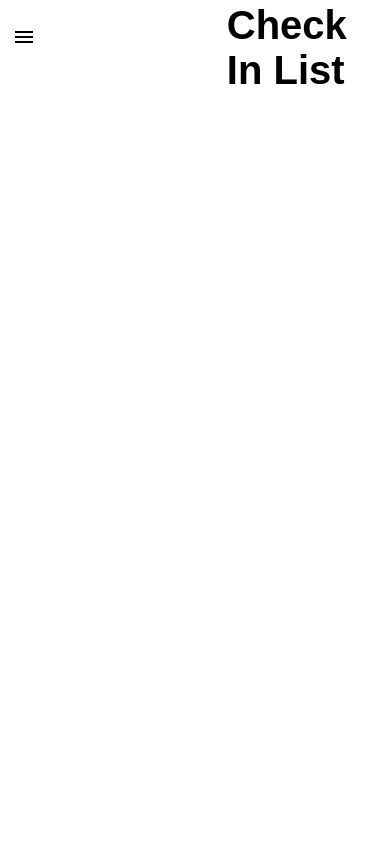
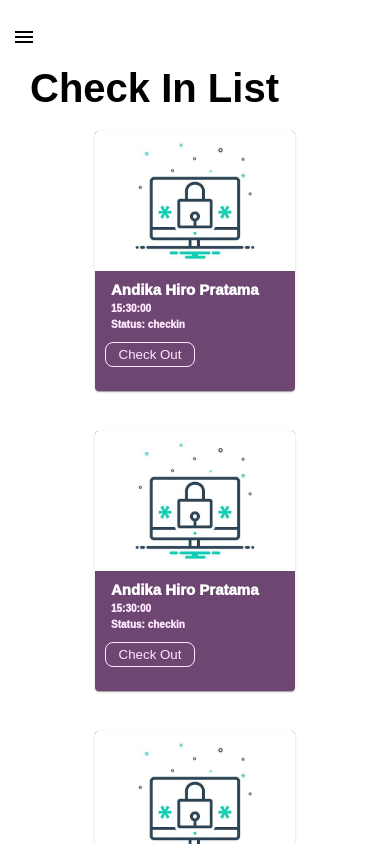
Before and after one commit to andikahiro21/absen-site, a React (Vite) app: page /check in a window 390 px wide. Shown: the top 844 px of the page. Built offline with nearby package versions, Linux system fonts and the light colour scheme; data requests are answered from the project's data file; a web font is replaced by a local one.

Commit message:
responsive

```diff
--- a/db.json
+++ b/db.json
@@ -5,14 +5,14 @@
       "name": "Andika Hiro Pratama",
       "checkin": "2023-11-02T15:30:00",
       "checkout": "2023-11-02T16:30:00",
-      "status": "checkout"
+      "status": "checkin"
     },
     {
       "id": 2,
       "name": "Andika Hiro Pratama",
       "checkin": "2023-11-02T15:30:00",
       "checkout": "2023-11-03T16:08:14",
-      "status": "checkout",
+      "status": "checkin",
       "time": "15:30:00"
     },
     {
@@ -44,7 +44,7 @@
       "name": "Tono SUTONO",
       "checkin": "2023-11-02T15:30:00",
       "checkout": "2023-11-03T16:14:31",
-      "status": "checkout",
+      "status": "checkin",
       "time": "15:30:00"
     },
     {
@@ -52,15 +52,15 @@
       "name": "Tono SUTONO",
       "checkin": "2023-11-02T15:30:00",
       "checkout": "2023-11-03T16:13:44",
-      "status": "checkout",
+      "status": "checkin",
       "time": "15:30:00"
     },
     {
       "id": 8,
       "name": "Tono SUTONO",
       "checkin": "2023-11-02T15:30:00",
-      "checkout": "",
-      "status": "checkout",
+      "checkout": "checkin",
+      "status": "",
       "time": "15:30:00"
     }
   ]
--- a/src/styles/check.css
+++ b/src/styles/check.css
@@ -3,8 +3,12 @@
   font-family: "Nunito", sans-serif;
 }
 
-.check {
-  margin-left: 220px;
+@media only screen and (max-width: 728px) {
+  .check {
+    margin-left: 15px;
+    padding-top: 15%;
+    padding-bottom: 10%;
+  }
 }
 .check .headers {
   padding-left: 4%;
@@ -20,4 +24,11 @@
   gap: 50px 0px;
   padding-top: 20px;
   padding-left: 50px;
+}
+@media only screen and (max-width: 728px) {
+  .check .cardContainer {
+    grid-template-columns: auto;
+    gap: 40px 0px;
+    padding-left: 80px;
+  }
 }/*# sourceMappingURL=check.css.map */
--- a/src/styles/check.scss
+++ b/src/styles/check.scss
@@ -1,9 +1,14 @@
 @import url("https://fonts.google.com/specimen/Nunito");
+@import "./responsive.scss";
 * {
   font-family: "Nunito", sans-serif;
 }
 .check {
-  margin-left: 220px;
+  @include rs {
+    margin-left: 15px;
+    padding-top: 15%;
+    padding-bottom: 10%;
+  }
   .headers {
     padding-left: 4%;
     padding-top: 2%;
@@ -13,6 +18,12 @@
     }
   }
   .cardContainer {
+    @include rs {
+      grid-template-columns: auto;
+      gap: 40px 0px;
+
+      padding-left: 80px;
+    }
     display: grid;
     grid-template-columns: auto auto auto auto auto;
     gap: 50px 0px;
--- /dev/null
+++ b/src/styles/responsive.css
@@ -0,0 +1 @@
+/*# sourceMappingURL=responsive.css.map */
--- /dev/null
+++ b/src/styles/responsive.scss
@@ -0,0 +1,5 @@
+@mixin rs {
+  @media only screen and (max-width: 728px) {
+    @content;
+  }
+}
```
Also changed, not shown: 2 other files (tests, documents, lock files or other folders).
